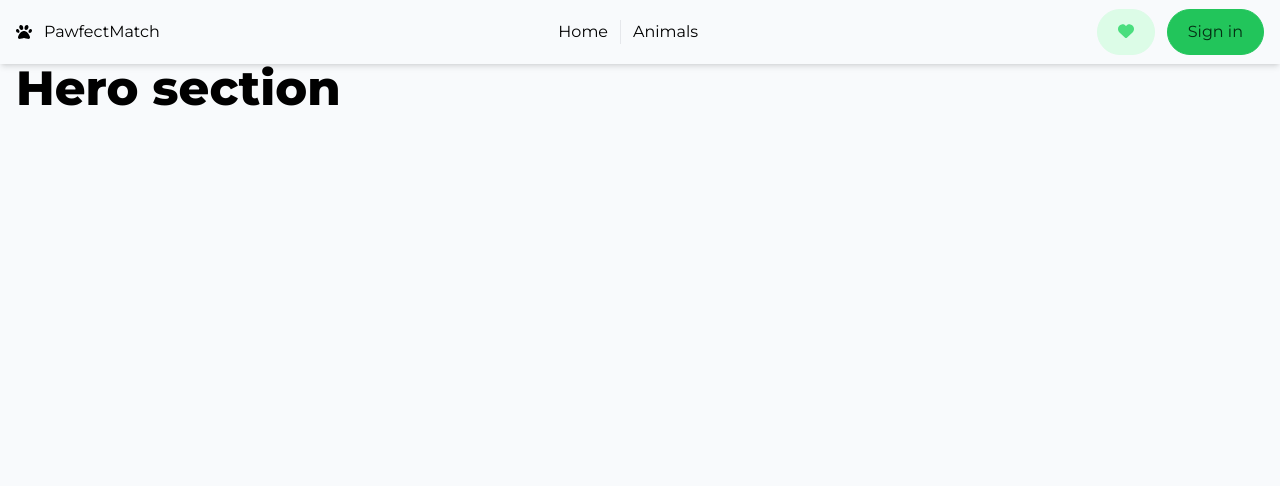
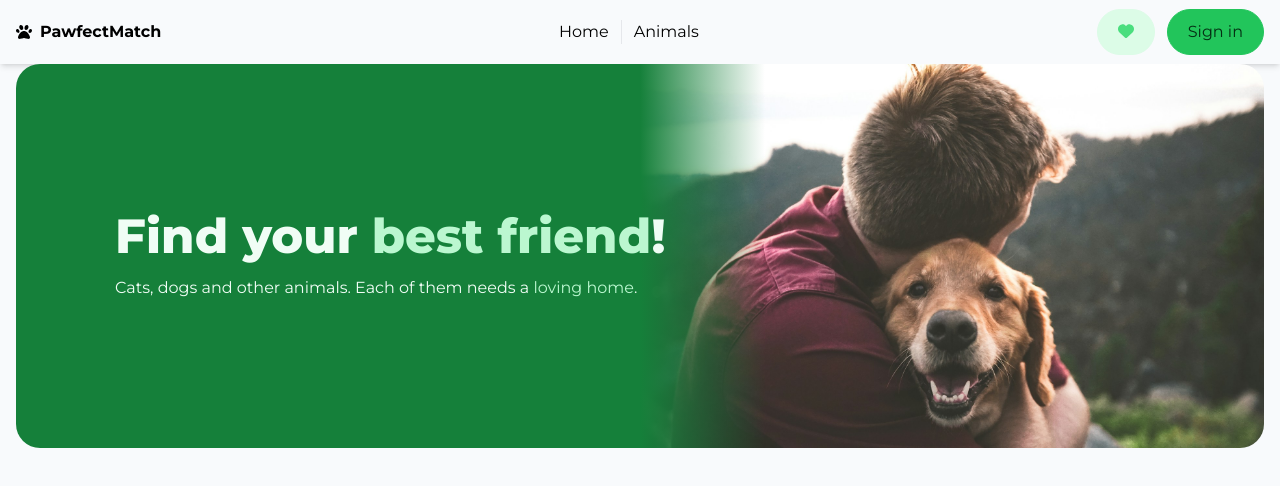
Before and after one commit to kapuscinskimateusz/pawfect-match, a React (Vite) app: page / in a window 1280 px wide. Shown: the top 486 px of the page. Built offline with nearby package versions, Linux system fonts and the light colour scheme; no server answers.

Commit message:
update hero section

```diff
--- a/src/components/ui/Logo.tsx
+++ b/src/components/ui/Logo.tsx
@@ -3,9 +3,9 @@ import { faPaw } from '@fortawesome/free-solid-svg-icons/faPaw'
 
 function Logo() {
     return (
-        <div className="flex items-center gap-3">
+        <div className="flex items-center gap-2">
             <FontAwesomeIcon icon={faPaw} />
-            <span>PawfectMatch</span>
+            <span className="font-bold">PawfectMatch</span>
         </div>
     )
 }
--- a/src/features/animals/components/AnimalListItem.tsx
+++ b/src/features/animals/components/AnimalListItem.tsx
@@ -1,15 +1,17 @@
 import { Link } from 'react-router-dom'
-import LazyImage from '../../../components/ui/LazyImage'
 import { FontAwesomeIcon } from '@fortawesome/react-fontawesome'
 import { faPaw } from '@fortawesome/free-solid-svg-icons/faPaw'
+import { faMars } from '@fortawesome/free-solid-svg-icons/faMars'
+import { faVenus } from '@fortawesome/free-solid-svg-icons/faVenus'
+import LazyImage from '../../../components/ui/LazyImage'
 
 function AnimalListItem({ animal }) {
-    const { name, photos, breeds, age, gender } = animal
+    const { name, photos, breeds, gender } = animal
 
     return (
-        <li className="overflow-hidden rounded-md shadow-md">
-            <Link to="/">
-                <div className="flex aspect-square items-center justify-center bg-madang-200">
+        <li className="overflow-hidden rounded-3xl shadow-md">
+            <Link to="/" className="flex h-full flex-col">
+                <div className="flex aspect-square flex-shrink-0 items-center justify-center overflow-hidden bg-gray-300">
                     {photos.length > 0 ? (
                         <LazyImage
                             src={photos[0].full}
@@ -17,23 +19,39 @@ function AnimalListItem({ animal }) {
                             className="h-full w-full object-cover"
                         />
                     ) : (
-                        <FontAwesomeIcon
-                            icon={faPaw}
-                            className="h-6 w-6 text-madang-600"
-                        />
+                        <FontAwesomeIcon icon={faPaw} size="xl" />
                     )}
                 </div>
 
-                <div className="p-2.5">
-                    <div className="text-lg font-bold">{name}</div>
-                    <p>
-                        {breeds.primary +
-                            `${breeds.secondary ? ` & ${breeds.secondary}` : ''}`}
-                    </p>
+                <div className="flex flex-grow items-center justify-center bg-white p-4">
+                    <div className="text-center">
+                        <div>
+                            <span className="font-bold">{name}</span>
 
-                    <div className="inline-flex items-center divide-x divide-madang-200 rounded-full border border-madang-200 bg-madang-100 px-2.5 py-1">
-                        <span className="pr-2">{age}</span>
-                        <span className="pl-2">{gender}</span>
+                            <span className="ml-2">
+                                {gender === 'Male' ? (
+                                    <FontAwesomeIcon
+                                        icon={faMars}
+                                        className="text-blue-500"
+                                    />
+                                ) : (
+                                    <FontAwesomeIcon
+                                        icon={faVenus}
+                                        className="text-pink-500"
+                                    />
+                                )}
+                            </span>
+                        </div>
+
+                        <div className="text-sm">
+                            {breeds.secondary ? (
+                                <span>
+                                    {breeds.primary} & {breeds.secondary}
+                                </span>
+                            ) : (
+                                <span>{breeds.primary}</span>
+                            )}
+                        </div>
                     </div>
                 </div>
             </Link>
--- a/src/features/home/components/HeroSection.tsx
+++ b/src/features/home/components/HeroSection.tsx
@@ -1,9 +1,33 @@
-import Heading from "../../../components/ui/Heading"
+import Heading from '../../../components/ui/Heading'
+import LazyImage from '../../../components/ui/LazyImage'
 
 function HeroSection() {
     return (
-        <section>
-            <Heading type="h1">Hero section</Heading>
+        <section className="relative -mx-4 flex h-96 items-center justify-end overflow-hidden md:mx-0 md:rounded-3xl">
+            <div className="absolute inset-0 bg-gradient-to-r from-madang-700 from-50% to-transparent to-60%">
+                <div className="flex h-full w-3/5 items-center justify-center">
+                    <div className="px-4 text-madang-50">
+                        <Heading type="h1">
+                            Find your{' '}
+                            <span className="text-madang-200">best friend</span>
+                            !
+                        </Heading>
+                        <p>
+                            Cats, dogs and other animals. Each of them needs a{' '}
+                            <span className="text-madang-200">loving home</span>
+                            .
+                        </p>
+                    </div>
+                </div>
+            </div>
+
+            <div className="flex h-full basis-1/2 items-center justify-center">
+                <LazyImage
+                    src="src/assets/img/cuddly-dog.jpg"
+                    alt="Cuddly dog"
+                    className="h-full w-full object-cover"
+                />
+            </div>
         </section>
     )
 }
--- a/src/pages/Animals.tsx
+++ b/src/pages/Animals.tsx
@@ -4,10 +4,10 @@ import AnimalListOperations from '../features/animals/components/AnimalListOpera
 
 function Animals() {
     return (
-        <>
+        <div className="grid gap-8">
             <Banner />
 
-            <div className="grid grid-cols-3 gap-4">
+            <div className="grid grid-cols-3 gap-8 px-4">
                 <div>
                     <AnimalListOperations />
                 </div>
@@ -15,7 +15,7 @@ function Animals() {
                     <AnimalList />
                 </div>
             </div>
-        </>
+        </div>
     )
 }
 
```
Also changed, not shown: src/assets/img/cuddly-dog.jpg (added).
